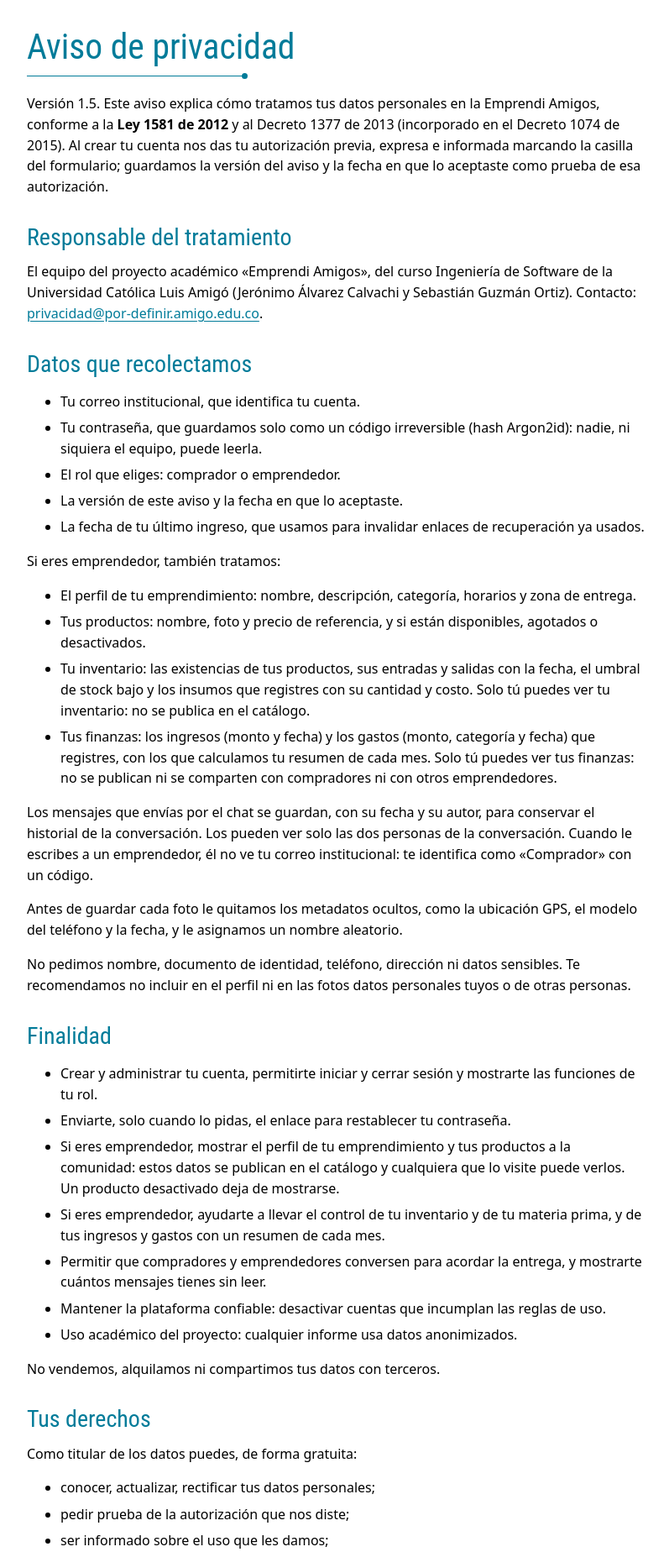
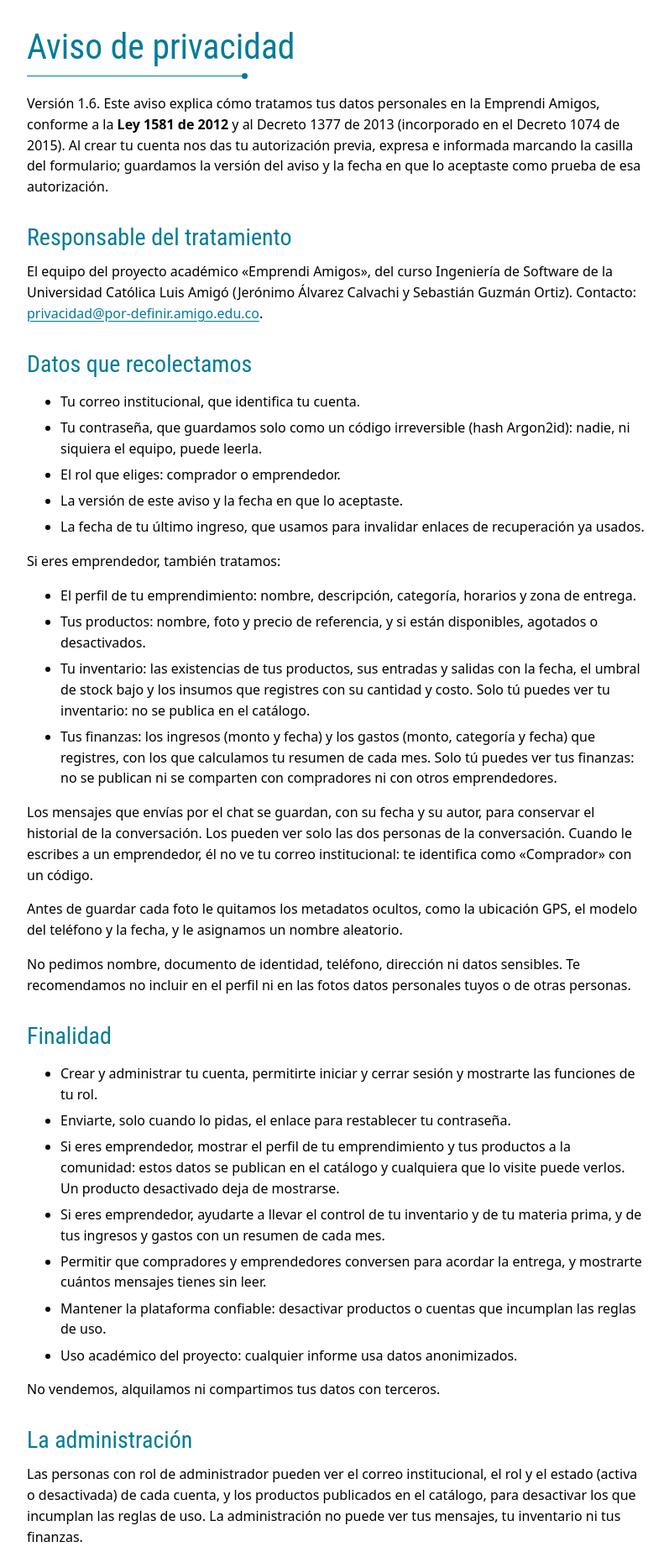
Before and after one commit to SebastianGuzmanDev/plataforma-emprendedores, a Django app: page /privacidad/ in a window 1280 px wide. Shown: the part 86-1934 px from the top of the page at 84% size, without its empty margins (48-845 px from the left). Run offline with Django 5.2, Linux system fonts and the light colour scheme.

Commit message:
RNF-06: aviso de privacidad 1.6 sobre la administración y las desactivaciones

```diff
--- a/config/settings/base.py
+++ b/config/settings/base.py
@@ -121,7 +121,8 @@ DOMINIOS_INSTITUCIONALES = _lista_desde_entorno("DOMINIOS_INSTITUCIONALES", "ami
 # 1.1 (E2): perfil y productos en el catálogo · 1.2 (CC-03): nombre del emprendimiento · 1.3 (E4): mensajes
 # 1.4 (E5): inventario e insumos
 # 1.5 (E6): ingresos, gastos y resumen financiero
-AVISO_PRIVACIDAD_VERSION = "1.5"
+# 1.6 (E7): administración (desactivaciones, motivo y acceso del administrador)
+AVISO_PRIVACIDAD_VERSION = "1.6"
 CORREO_CONTACTO_PRIVACIDAD = os.environ.get(
     "CORREO_CONTACTO_PRIVACIDAD", "privacidad@por-definir.amigo.edu.co"
 )
--- a/templates/legal/aviso_privacidad.html
+++ b/templates/legal/aviso_privacidad.html
@@ -37,10 +37,14 @@
       <li>Si eres emprendedor, mostrar el perfil de tu emprendimiento y tus productos a la comunidad: estos datos se publican en el catálogo y cualquiera que lo visite puede verlos. Un producto desactivado deja de mostrarse.</li>
       <li>Si eres emprendedor, ayudarte a llevar el control de tu inventario y de tu materia prima, y de tus ingresos y gastos con un resumen de cada mes.</li>
       <li>Permitir que compradores y emprendedores conversen para acordar la entrega, y mostrarte cuántos mensajes tienes sin leer.</li>
-      <li>Mantener la plataforma confiable: desactivar cuentas que incumplan las reglas de uso.</li>
+      <li>Mantener la plataforma confiable: desactivar productos o cuentas que incumplan las reglas de uso.</li>
       <li>Uso académico del proyecto: cualquier informe usa datos anonimizados.</li>
     </ul>
     <p>No vendemos, alquilamos ni compartimos tus datos con terceros.</p>
+
+    <h2>La administración</h2>
+    <p>Las personas con rol de administrador pueden ver el correo institucional, el rol y el estado (activa o desactivada) de cada cuenta, y los productos publicados en el catálogo, para desactivar los que incumplan las reglas de uso. La administración no puede ver tus mensajes, tu inventario ni tus finanzas.</p>
+    <p>Si la administración desactiva uno de tus productos, te lo informamos en la plataforma con el motivo. Cada desactivación queda registrada con el motivo, la fecha y quién la hizo, para que la decisión se pueda revisar. Si desactiva tu cuenta, pierdes el acceso; puedes pedir que se revise escribiendo al correo de contacto que aparece abajo.</p>
 
     <h2>Tus derechos</h2>
     <p>Como titular de los datos puedes, de forma gratuita:</p>
```
